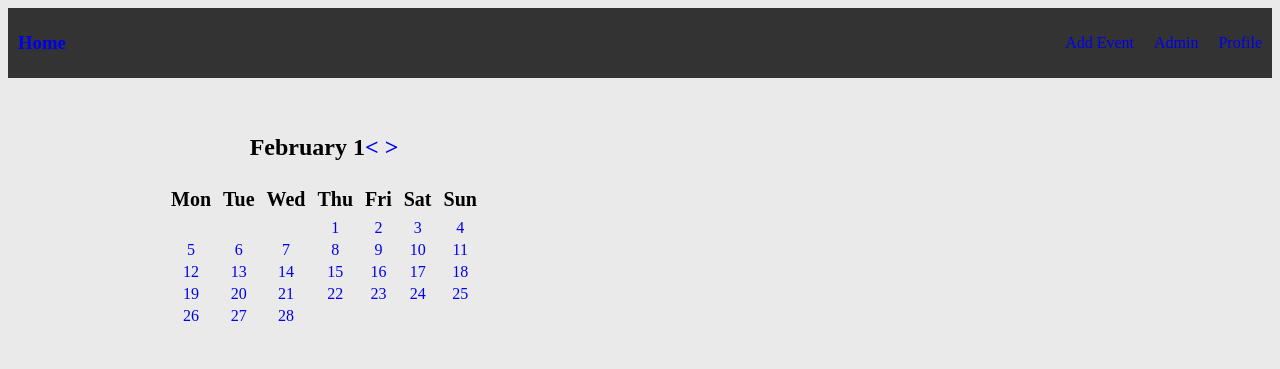
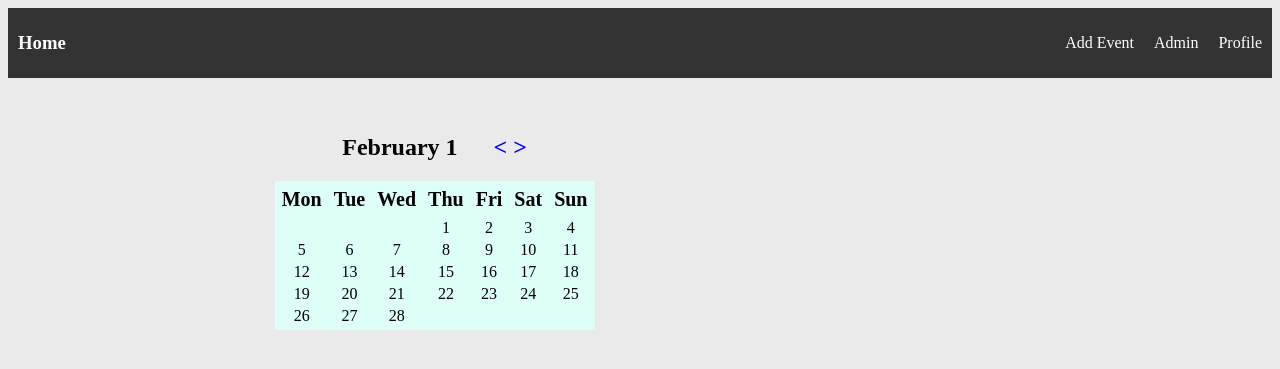
Before and after one commit to MarkZhang3/task_scheduler, a Django app: page /get_next/1/1 in a window 1280 px wide. Shown: the top 369 px of the page. Run offline with Django 3.2, Linux system fonts and the light colour scheme; parts of the project's set-up code (start-up, migrations or seed data) failed here and were passed over.

Commit message:
css changes

```diff
--- a/taskscheduler/static/style.css
+++ b/taskscheduler/static/style.css
@@ -1,3 +1,6 @@
+a:visited {
+  text-decoration: none;
+}
 
 nav {
   display: flex;
@@ -29,9 +32,18 @@ li .active {
 }
 
 .main {
+  width: 65%;
+  float: left;
+  padding-left: 17.5%;
+}
+
+.item1 {
+  float: left;
   width: 50%;
-  align-items: center;
-  align-self: center;
+}
+
+.calendar {
+  background-color: #DDFFF7;
 }
 
 body {
@@ -93,13 +105,6 @@ a:hover {
   visibility: visible;
 }
 
-table {
-
-}
-
-thead {
-
-}
 
 th {
   font-size: 20px;
@@ -113,7 +118,3 @@ th {
   width: 100%;
   background-color: white;
 }
-
-td {
-
-}
--- a/taskscheduler/templates/base.html
+++ b/taskscheduler/templates/base.html
@@ -8,11 +8,11 @@
 <body>
 
     <nav>
-        <h3><a href="/">Home</a></h3>
+        <h3><a href="/" style="color: white">Home</a></h3>
         <ul class="nav-items">
-            <li><a href="/add_event/">Add Event</a></li>
-            <li><a href="/admin/">Admin</a></li>
-            <li><a href="/profile/">Profile</a></li>
+            <li><a href="/add_event/" style="color: white">Add Event</a></li>
+            <li><a href="/admin/" style="color: white">Admin</a></li>
+            <li><a href="/profile/" style="color: white">Profile</a></li>
         </ul>
     </nav>
 
--- a/taskscheduler/templates/index.html
+++ b/taskscheduler/templates/index.html
@@ -4,8 +4,9 @@
 <div class="main">
     <br><br>
     <div class="row">
+        <div class="item1">
             <table class='calendar' align="center">
-            <h2 align="center">{{ month }}<a href="/get_previous/{{ year }}/{{ month_numeric }}">&lt</a>
+                <h2 align="center">{{ month }} &emsp; <a href="/get_previous/{{ year }}/{{ month_numeric }}">&lt</a>
                     <a href="/get_next/{{ year }}/{{ month_numeric }}">&gt</a></h2>
                 <colgroup>
                     <col span="7" style="align-items: center;">
@@ -21,24 +22,25 @@
                     {% for row in dates %}
                         <tr>
                             {% for date in row %}
-                            <td align="center"><a href="/index_event_list/{{ year }}/{{ month_numeric }}/{{ date }}">{{ date }}</a></td>
+                                <td align="center"><a href="/index_event_list/{{ year }}/{{ month_numeric }}/{{ date }}" style="color: black">{{ date }}</a></td>
                             {% endfor %}
                         </tr>
                     {% endfor %}
                 </tbody>
             </table>
-
+        </div>
+        {% if date %}
         <div class="eventslist">
             <h1>{{ date }}</h1>
-            <ul>
+            <hr>
+            <ul class="ulevent">
                 {% for event in events %}
-                    <li><a href='/event_details/{{ event.id }}'>{{ event }}</a></li>
+                    <li class="lievent"><a href='/event_details/{{ event.id }}'>{{ event }}</a></li>
                 {% endfor %}
             </ul>
-            {% if date %}
             <a href="/get_date/{{ year }}/{{ month_numeric }}/{{ day }}">details</a>
+        </div>
         {% endif %}
-        </div>
     </div>
 
 
```
Lines whose indentation alone changed are shown as unchanged.
